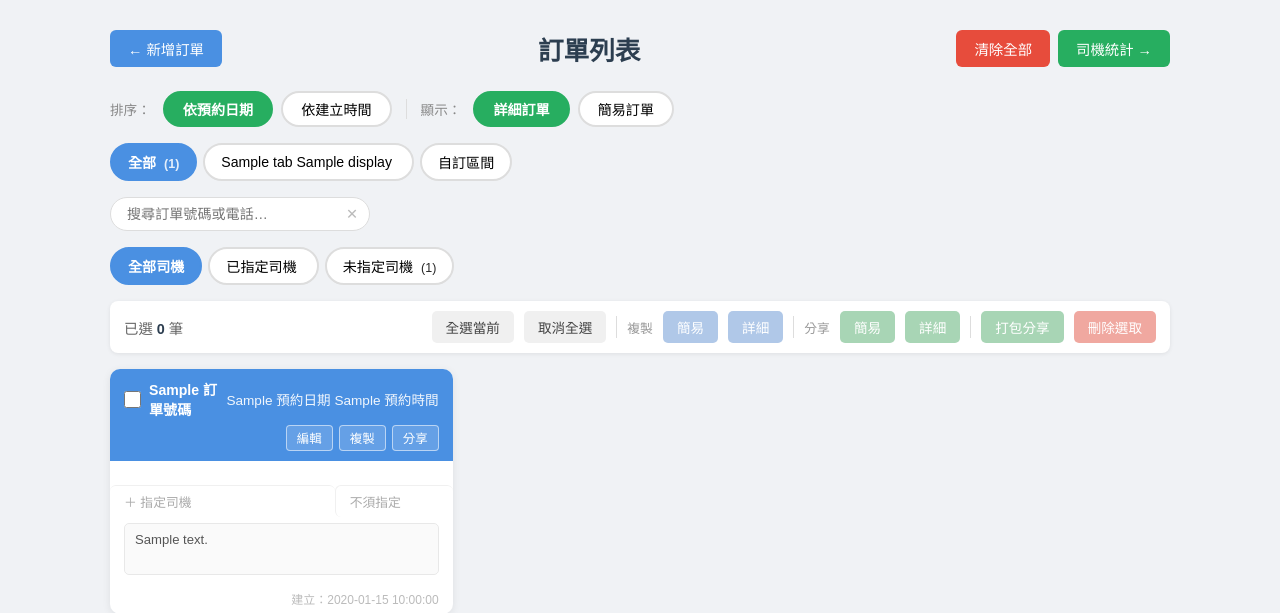
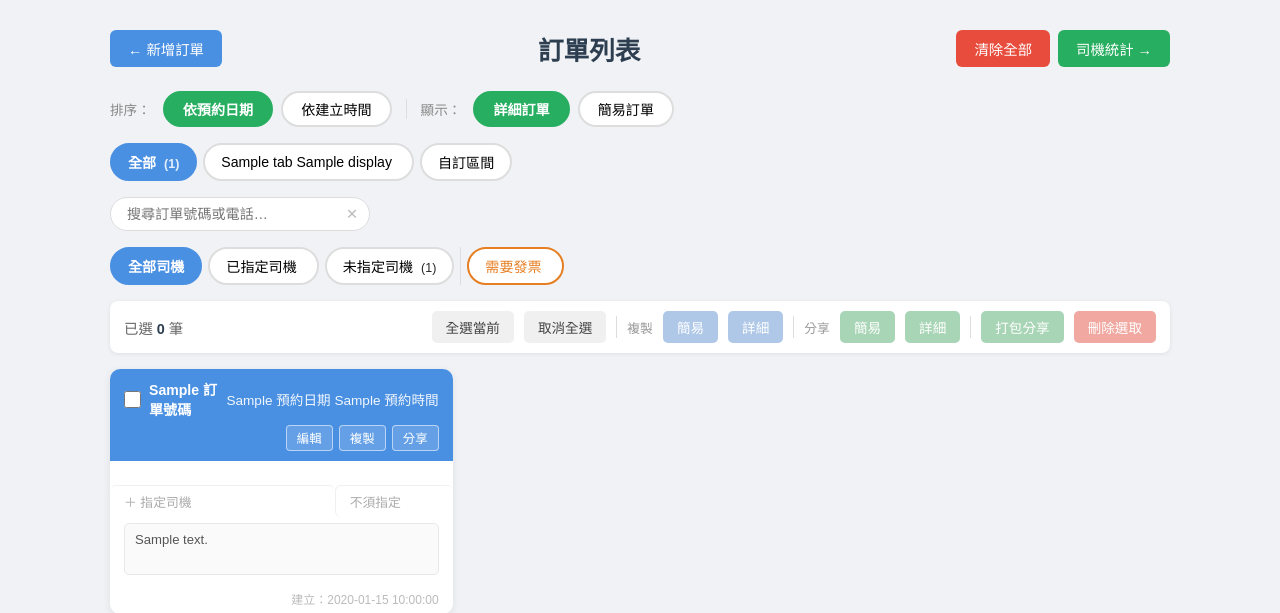
Before and after one commit to CKL141189/order, a Flask app: template templates/orders.html in a window 1280 px wide. Shown: the top 613 px of the page. Run offline with Flask 3, Linux system fonts and the light colour scheme; the template is opened without the code that fills it: most values are stand-ins (such as "Sample title", 1, 10 or a date in 2020); some libraries are stand-ins or nearby versions.

Commit message:
Add invoice filter button; remove driver from detailed copy
- Detailed copy (複製) no longer includes 司機 info
- New 需要發票 toggle filter button (orange) in filter bar
- Detects 發票/統編/統一發票/統一編號 keywords in 備註 field
- Shows count of matching orders in current date tab

Co-Authored-By: Claude Sonnet 4.6 <noreply@anthropic.com>

```diff
--- a/templates/orders.html
+++ b/templates/orders.html
@@ -358,7 +358,7 @@ button { padding: 9px 22px; border: none; border-radius: 6px; cursor: pointer; f
     </div>
   </div>
 
-  <!-- Driver Filter -->
+  <!-- Driver + Invoice Filter -->
   <div class="tabs-bar" id="driverFilterBar">
     <button class="tab-btn driver-filter-btn active" data-driver-filter="all" onclick="switchDriverFilter('all', this)">全部司機</button>
     <button class="tab-btn driver-filter-btn" data-driver-filter="assigned" onclick="switchDriverFilter('assigned', this)">
@@ -366,6 +366,10 @@ button { padding: 9px 22px; border: none; border-radius: 6px; cursor: pointer; f
     </button>
     <button class="tab-btn driver-filter-btn" data-driver-filter="unassigned" onclick="switchDriverFilter('unassigned', this)">
       未指定司機 <span class="tab-count" id="cnt-unassigned"></span>
+    </button>
+    <div style="width:1px;background:#ddd;flex-shrink:0;"></div>
+    <button class="tab-btn" id="invoiceFilterBtn" onclick="toggleInvoiceFilter(this)" style="border-color:#e67e22;color:#e67e22;">
+      需要發票 <span class="tab-count" id="cnt-invoice"></span>
     </button>
   </div>
 
@@ -391,7 +395,8 @@ button { padding: 9px 22px; border: none; border-radius: 6px; cursor: pointer; f
   <div class="order-grid" id="orderGrid">
     {% for order in orders %}
     {% set service = order.get("服務項目", "") %}
-    <div class="order-card" data-tab="{{ order._tab }}" data-date="{{ order.get('預約日期', '') }}" data-has-driver="{{ 'yes' if drivers.get(order._id | string) else 'no' }}" data-id="{{ order._id }}" data-search="{{ order.get('訂單號碼', '') }} {{ order.get('聯絡電話', '') }}" data-orig-idx="{{ loop.index0 }}" data-created="{{ order.get('created_at', '') }}" onclick="toggleCard(this, event)">
+    {% set _note = order.get('備註', '') %}{% set _has_inv = '統一發票' in _note or '統編' in _note or '統一編號' in _note or '發票' in _note %}
+    <div class="order-card" data-tab="{{ order._tab }}" data-date="{{ order.get('預約日期', '') }}" data-has-driver="{{ 'yes' if drivers.get(order._id | string) else 'no' }}" data-has-invoice="{{ 'yes' if _has_inv else 'no' }}" data-id="{{ order._id }}" data-search="{{ order.get('訂單號碼', '') }} {{ order.get('聯絡電話', '') }}" data-orig-idx="{{ loop.index0 }}" data-created="{{ order.get('created_at', '') }}" onclick="toggleCard(this, event)">
       <div class="card-header">
         <div class="card-header-main">
           <input type="checkbox" class="card-checkbox" onchange="onCheckChange()" onclick="event.stopPropagation()">
@@ -486,6 +491,7 @@ button { padding: 9px 22px; border: none; border-radius: 6px; cursor: pointer; f
 let currentTab = "all";
 let currentDriverFilter = "all";
 let currentView = "detailed";
+let currentInvoiceFilter = false;
 let dateRangeFrom = null;
 let dateRangeTo = null;
 
@@ -800,7 +806,6 @@ function getCardText(card) {
   }
   const lines = [];
   FIELDS_ORDER.forEach(f => { if (data[f]) lines.push(f + "：" + data[f]); });
-  if (driver) lines.push("司機：" + driver);
   return lines.join("\n");
 }
 
@@ -922,8 +927,9 @@ function applyFilters() {
     const driverMatch = currentDriverFilter === "all" ||
       (currentDriverFilter === "assigned" && card.dataset.hasDriver === "yes") ||
       (currentDriverFilter === "unassigned" && card.dataset.hasDriver === "no");
+    const invoiceMatch = !currentInvoiceFilter || card.dataset.hasInvoice === "yes";
     const searchMatch = !searchTerm || card.dataset.search.toLowerCase().includes(searchTerm);
-    card.classList.toggle("hidden", !(tabMatch && driverMatch && searchMatch));
+    card.classList.toggle("hidden", !(tabMatch && driverMatch && invoiceMatch && searchMatch));
   });
   updateSelCount();
   updateCounts();
@@ -957,6 +963,14 @@ function switchDriverFilter(filter, btn) {
   applyFilters();
 }
 
+function toggleInvoiceFilter(btn) {
+  currentInvoiceFilter = !currentInvoiceFilter;
+  btn.style.background = currentInvoiceFilter ? "#e67e22" : "";
+  btn.style.color = currentInvoiceFilter ? "#fff" : "#e67e22";
+  btn.style.borderColor = "#e67e22";
+  applyFilters();
+}
+
 function updateCounts() {
   const all = document.querySelectorAll(".order-card");
   document.getElementById("cnt-all").textContent = `(${all.length})`;
@@ -978,10 +992,13 @@ function updateCounts() {
   });
   const assignedCount = tabCards.filter(c => c.dataset.hasDriver === "yes").length;
   const unassignedCount = tabCards.filter(c => c.dataset.hasDriver === "no").length;
+  const invoiceCount = tabCards.filter(c => c.dataset.hasInvoice === "yes").length;
   const cntAssigned = document.getElementById("cnt-assigned");
   const cntUnassigned = document.getElementById("cnt-unassigned");
+  const cntInvoice = document.getElementById("cnt-invoice");
   if (cntAssigned) cntAssigned.textContent = assignedCount ? `(${assignedCount})` : "";
   if (cntUnassigned) cntUnassigned.textContent = unassignedCount ? `(${unassignedCount})` : "";
+  if (cntInvoice) cntInvoice.textContent = invoiceCount ? `(${invoiceCount})` : "";
 }
 
 function toggleCard(card, event) {
```
